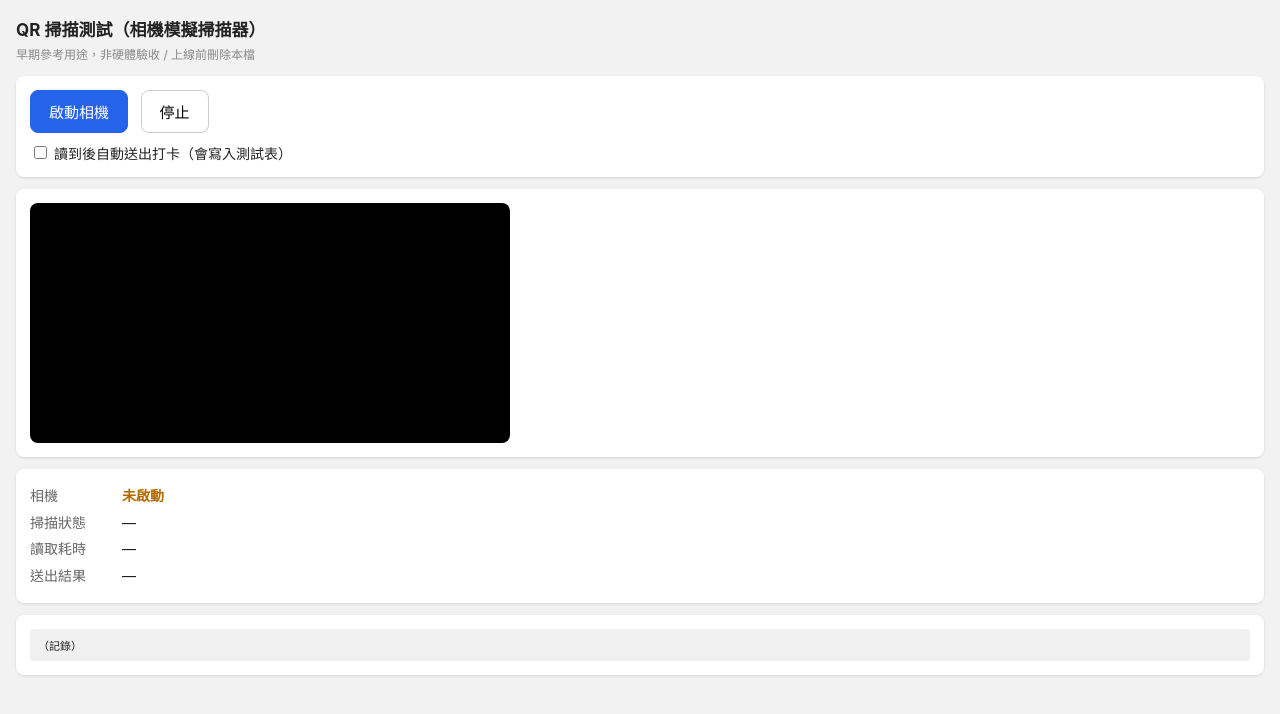
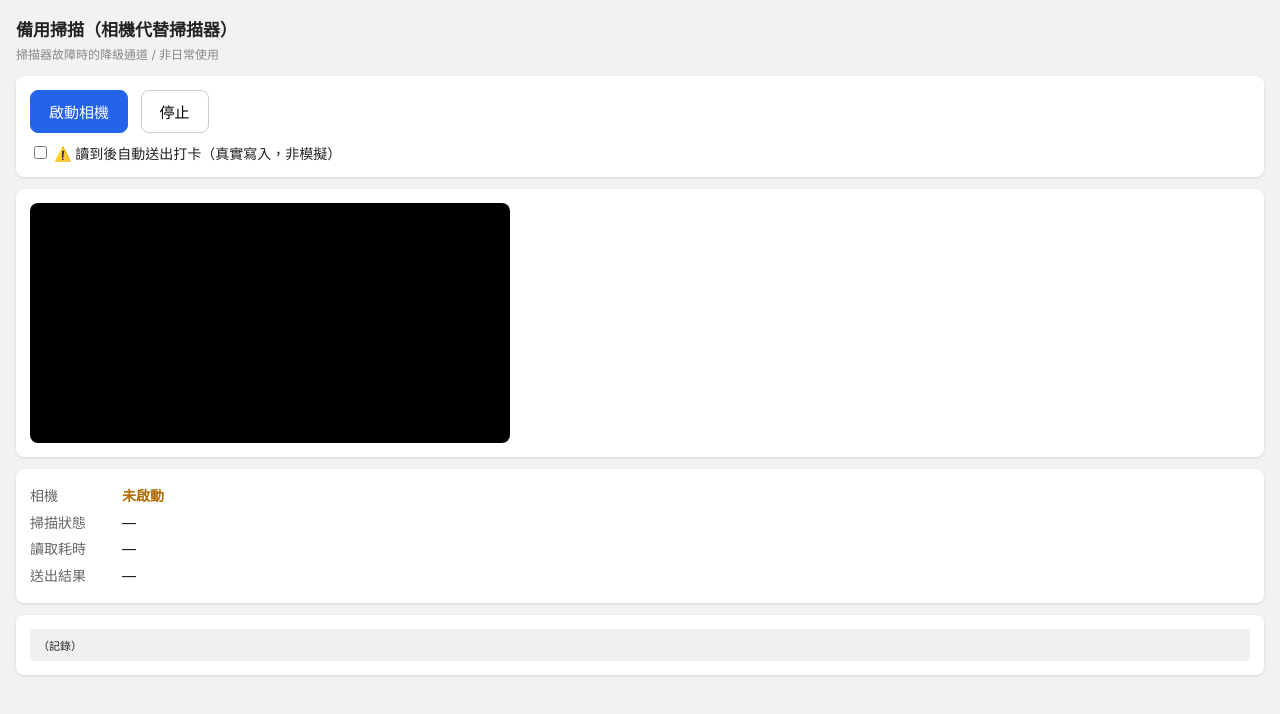
Before and after one commit to daniel3456555/tainain-punchtest, a plain HTML site: page scan.html in a window 1280 px wide. Drawn offline with nearby package versions, Linux system fonts and the light colour scheme.

Commit message:
Update scan.html

```diff
--- a/scan.html
+++ b/scan.html
@@ -42,14 +42,14 @@ label{font-size:14px}
 </head>
 <body>
 
-<h1>QR 掃描測試（相機模擬掃描器）</h1>
-<div class="sub">早期參考用途，非硬體驗收 / 上線前刪除本檔</div>
+<h1>備用掃描（相機代替掃描器）</h1>
+<div class="sub">掃描器故障時的降級通道 / 非日常使用</div>
 
 <div class="box">
   <button class="primary" id="btn-start">啟動相機</button>
   <button id="btn-stop">停止</button>
   <div style="margin-top:10px">
-    <label><input type="checkbox" id="chk-send"> 讀到後自動送出打卡（會寫入測試表）</label>
+    <label><input type="checkbox" id="chk-send"> ⚠️ 讀到後自動送出打卡（真實寫入，非模擬）</label>
   </div>
 </div>
 
```
